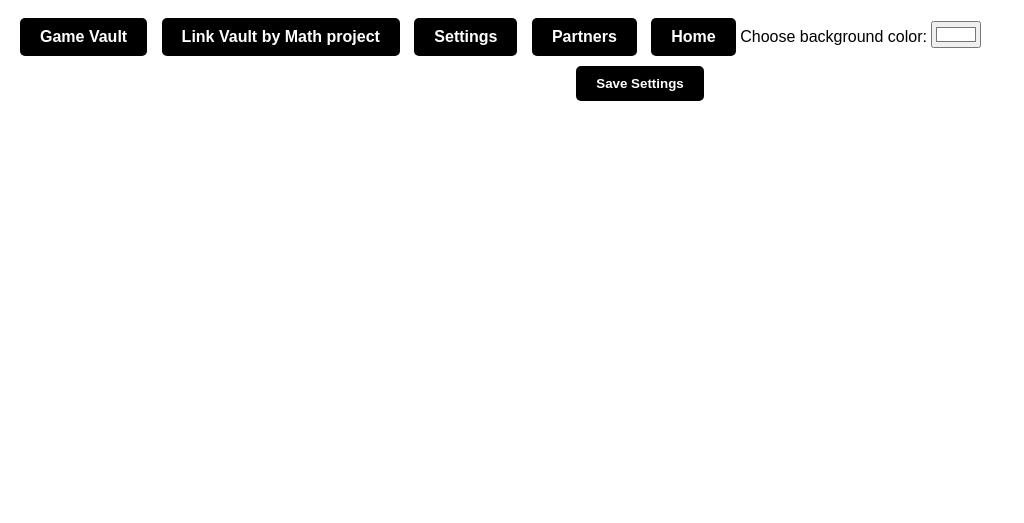
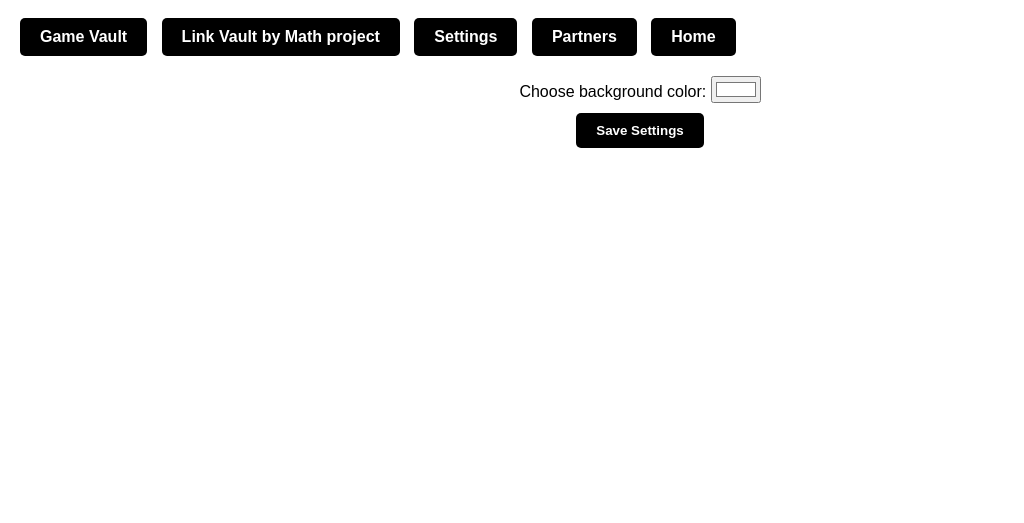
Before and after one commit to the-chicken-man/h-ck3d, a plain HTML site: page settings.html in a window 1280 px wide. Shown: the part 121-644 px from the top of the page, without its empty margins (0-1024 px from the left). Drawn offline with Linux system fonts and the light colour scheme.

Commit message:
Update settings.html

```diff
--- a/settings.html
+++ b/settings.html
@@ -31,6 +31,7 @@
 
 
    <script src="main.js"></script>
+    <div class="settings-container">
 
     <label for="bgColor">Choose background color:</label>
     <input type="color" id="bgColor" name="bgColor" value="#ffffff">
@@ -38,5 +39,6 @@
     <button id="saveSettings">Save Settings</button>
 
     <script src="settings.js"></script>
+    </div>
 </body>
 </html>
```
